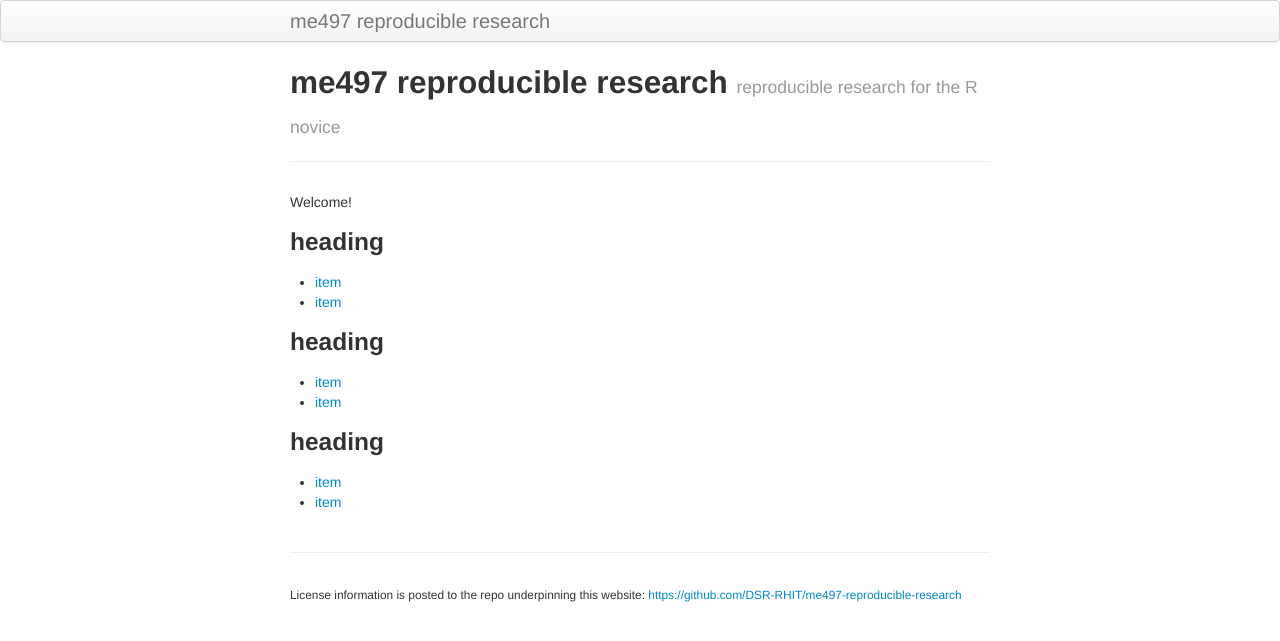
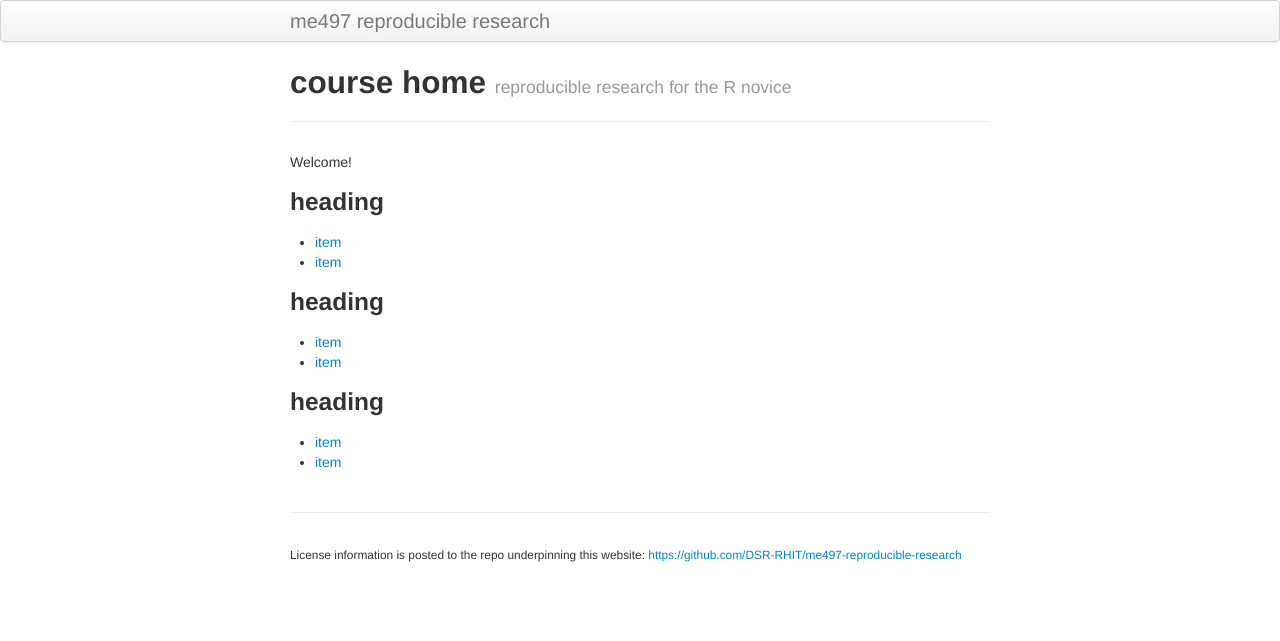
Before and after one commit to staceb/me497-reproducible-research, a Jekyll site: the page built from index.md, in a window 1280 px wide. Shown: the top 641 px of the page. Built offline with Jekyll 4.4.1, drawn with Linux system fonts in a browser that asks for light colours.

Commit message:
initial commit

```diff
--- a/index.md
+++ b/index.md
@@ -1,6 +1,6 @@
 ---
 layout: page
-title: me497 reproducible research
+title: course home
 tagline: reproducible research for the R novice
 description: reproducible research for the R beginner with RStudio, knitr
 ---
```
